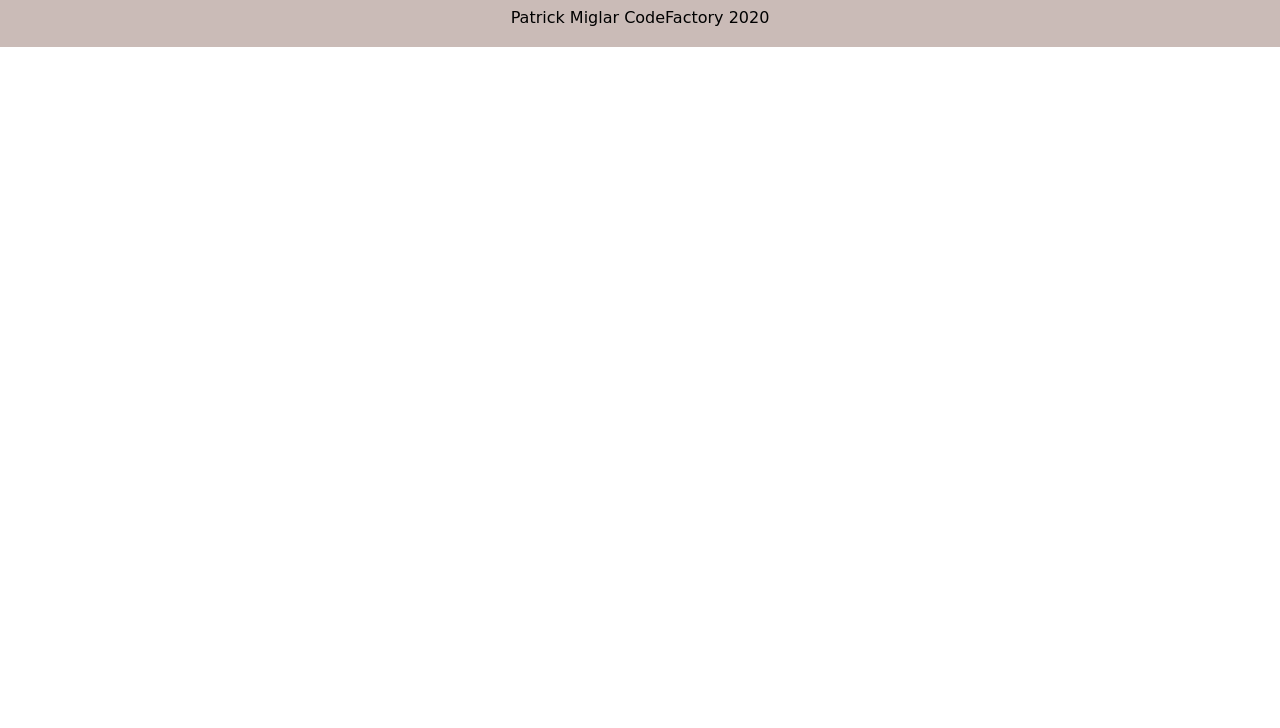
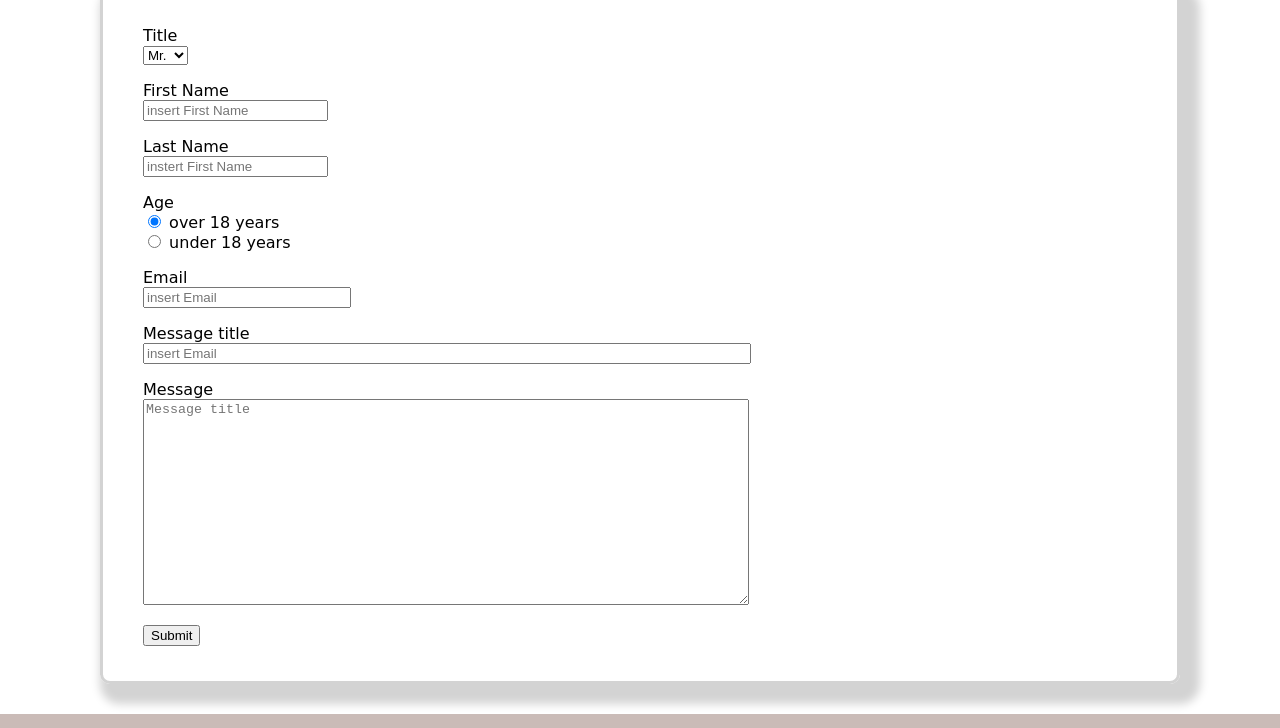
Before and after one commit to PatrickM200/CFLMS-Patrick-Miglar-CodeReview-01, a plain HTML site: page contact.html in a window 1280 px wide. Shown: the part 342-1070 px from the top of the page. Before the commit the page ends 800 px from the top, so only its background shows below. Drawn offline with Linux system fonts and the light colour scheme.

Commit message:
finished html contact + css contact

```diff
--- a/contact.css
+++ b/contact.css
@@ -3,3 +3,24 @@ main {
 	padding: 30px 100px;
     max-width: 1080px;
 }
+
+.sectionborder {
+
+	border:solid, lightgray;
+	border-radius: 10px;
+	box-shadow: 10px 10px 10px 10px lightgray;
+}
+
+.inputfieldmail {
+	width: 200px;
+}
+
+
+.messagetitle {
+	width: 600px;
+}
+
+.messagetext {
+	width: 600px;
+	height: 200px;
+}
--- a/contact.html
+++ b/contact.html
@@ -28,7 +28,50 @@
             </ul>
         </nav>
     </header>
-	<input text>
+     <main>
+        <h1>Contact</h1>
+        <section class="sectionborder">
+        	<figure>
+        		<br>
+                <lable>Title</lable><br>
+                <select name="gender">
+   	  	    		<option value="male">Mr.</option>
+   	  	    		<option value="female">Mrs</option>
+   	  	   		</select>
+            </figure>
+            <figure>
+                <lable>First Name</lable><br>
+                <input type="text" name="first-name" placeholder="insert First Name">
+            </figure>
+            <figure>
+                <lable>Last Name</lable><br>
+                <input type="text" name="first-name" placeholder="instert First Name">
+            </figure>
+            <figure>
+               	<label>Age</label><br>
+   	  	    	<input type="radio" name="over18" value="over18" checked>
+   	  	    	<lable>over 18 years</lable><br>
+				<input type="radio" name="under18" value="under18">
+   	  	    	<lable>under 18 years</lable>
+   	  	    </figure>
+            <figure>
+                <lable>Email</lable><br>
+                <input class="inputfieldmail" type="text" name="email" placeholder="insert Email">
+            </figure>
+            <figure>
+                <lable>Message title</lable><br>
+                <input class="messagetitle" type="text" name="email" placeholder="insert Email">
+            </figure>
+            <figure>
+               	<label>Message</label><br>
+   	  	    	<textarea class="messagetext" name="messagetitle" placeholder="Message title"></textarea>
+   	  	    </figure>
+   	  	    <figure>
+   	  	 		<input type="submit" name="submit" value="Submit">
+   	  	    </figure>
+   	  	    <br>
+        </section>
+    </main>
     <footer>
         <img class="footerlogo" src="img\logo.png" alt="logo" title="Firmenlogo">
         <br>
```
